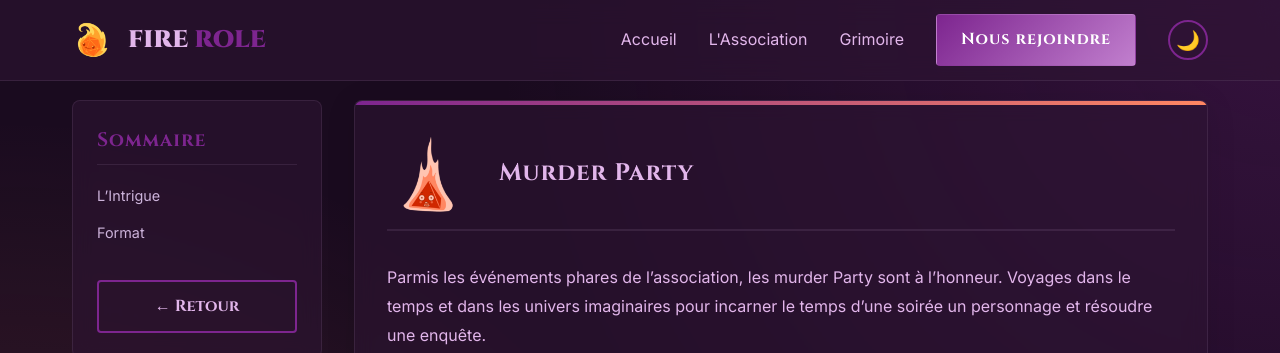
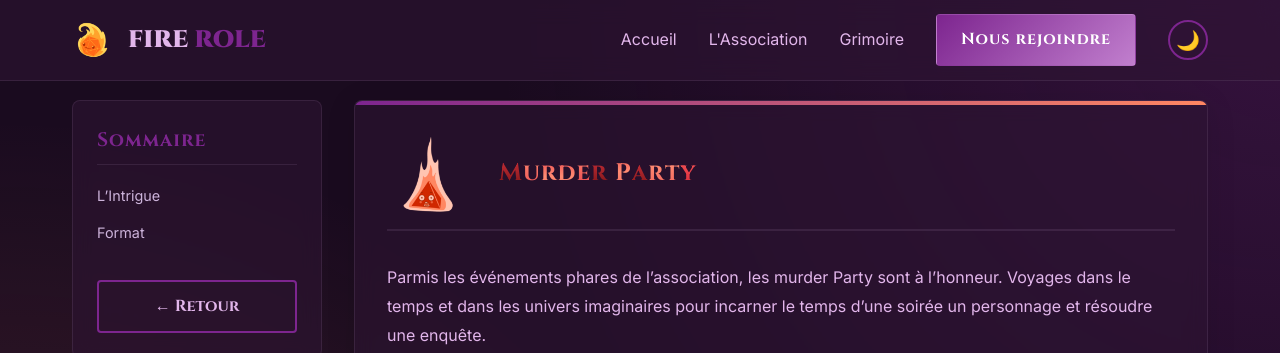
Before and after one commit to fire-role/fire-role.github.io, a Jekyll site: the page built from _activities/murderparty.md, in a window 1280 px wide and 1204 px high. Shown: the top 353 px of the window. Built offline with Jekyll 4.4.1, drawn with Linux system fonts in a browser that asks for light colours.

Commit message:
fix: animation

```diff
--- a/_layouts/activity.html
+++ b/_layouts/activity.html
@@ -40,7 +40,7 @@
     </header>
 
     <main class="container page-content">
-        <div class="activity-layout {{ page.title | slugify }}">
+        <div class="activity-layout" data-activity="{{ page.slug | default: page.title | slugify: 'latin' }}">
             <aside class="sidebar">
                 <div class="toc-sticky">
                     <h3>Sommaire</h3>
--- a/script.js
+++ b/script.js
@@ -194,4 +194,23 @@
             link.addEventListener('click', closeMenu);
         });
     }
+
+    // ===== Flame shimmer on activity page titles =====
+    const activityH1 = document.querySelector('.activity-header h1');
+    if (activityH1) {
+        const text = activityH1.textContent.trim();
+        activityH1.innerHTML = '';
+        for (let i = 0; i < text.length; i++) {
+            const ch = text[i];
+            const span = document.createElement('span');
+            span.className = 'flame-char';
+            span.textContent = ch === ' ' ? '\u00A0' : ch;
+            // Stagger each letter with a slightly different delay and duration
+            const delay = ((i * 0.12) % 1.4).toFixed(2);
+            const duration = (1.4 + Math.sin(i * 0.7) * 0.4).toFixed(2);
+            span.style.animationDelay = delay + 's';
+            span.style.animationDuration = duration + 's';
+            activityH1.appendChild(span);
+        }
+    }
 });
--- a/style.css
+++ b/style.css
@@ -731,43 +731,86 @@
     animation: fadeIn 0.3s ease;
 }
 
-/* Title animation for activity pages */
-.activity-layout {
-    --title-color: var(--primary); /* default */
-}
-/* Specific colors per activity (adjust to logo colors) */
-.activity-layout.murder-party {
-    --title-color: #e63946; /* red tone matching murder‑party logo */
-}
-.activity-layout.roleplay {
-    --title-color: #ff9900; /* example orange tone */
-}
-.activity-layout.jeu-de-role {
-    --title-color: #ff9900; /* same as roleplay if needed */
-}
-.activity-layout .markdown-body h1 {
-    color: var(--title-color);
-    animation: title-glow 2s ease-in-out infinite alternate;
-    /* subtle shimmer effect */
-}
-@keyframes title-glow {
-    0% { text-shadow: 0 0 5px var(--title-color); }
-    100% { text-shadow: 0 0 15px var(--title-color); }
-}
-
+@keyframes fadeIn {
     from { opacity: 0; }
     to { opacity: 1; }
 }
 
-/* Flame letter animation */
-.title-flame .flame-letter {
+/* ===== Flame shimmer animation for activity page titles ===== */
+
+/* Default flame palette (uses theme primary) */
+.activity-layout {
+    --flame-dark: var(--primary);
+    --flame-mid: var(--primary-glow);
+    --flame-light: var(--secondary);
+}
+
+/* Murder Party — warm red/coral like the logo */
+.activity-layout[data-activity="murderparty"] {
+    --flame-dark: #6b0f0f;
+    --flame-mid: #e63946;
+    --flame-light: #ff8b72;
+}
+
+/* Jeux de Rôle — purple/lavender like the logo */
+.activity-layout[data-activity="roleplay"] {
+    --flame-dark: #4a148c;
+    --flame-mid: #9c5fbf;
+    --flame-light: #d4a5e8;
+}
+
+/* Jeux de société — pink like the logo */
+.activity-layout[data-activity="boardgames"] {
+    --flame-dark: #880e4f;
+    --flame-mid: #e91e8b;
+    --flame-light: #ff80ab;
+}
+
+/* Craft — green like the logo */
+.activity-layout[data-activity="craft"] {
+    --flame-dark: #1b5e20;
+    --flame-mid: #43a047;
+    --flame-light: #a5d6a7;
+}
+
+/* Evènementiel — blue like the logo */
+.activity-layout[data-activity="events"] {
+    --flame-dark: #0d47a1;
+    --flame-mid: #42a5f5;
+    --flame-light: #bbdefb;
+}
+
+/* Title container */
+.activity-header h1 {
+    display: inline-flex;
+    flex-wrap: wrap;
+    align-items: baseline;
+}
+
+/* Each character wrapped by JS */
+.flame-char {
     display: inline-block;
-    animation: flame 1.5s ease-in-out infinite alternate;
+    background: linear-gradient(
+        0deg,
+        var(--flame-dark) 0%,
+        var(--flame-mid) 40%,
+        var(--flame-light) 80%,
+        var(--flame-mid) 100%
+    );
+    background-size: 100% 300%;
+    -webkit-background-clip: text;
+    -webkit-text-fill-color: transparent;
+    background-clip: text;
+    animation: flameShimmer 1.6s ease-in-out infinite alternate;
 }
-@keyframes flame {
-    0% { text-shadow: 0 0 2px var(--title-color), 0 0 4px var(--title-color); }
-    50% { text-shadow: 0 0 6px var(--title-color), 0 0 12px var(--title-color); }
-    100% { text-shadow: 0 0 2px var(--title-color), 0 0 4px var(--title-color); }
+
+@keyframes flameShimmer {
+    0% {
+        background-position: 0% 100%;
+    }
+    100% {
+        background-position: 0% 0%;
+    }
 }
 
 
```
